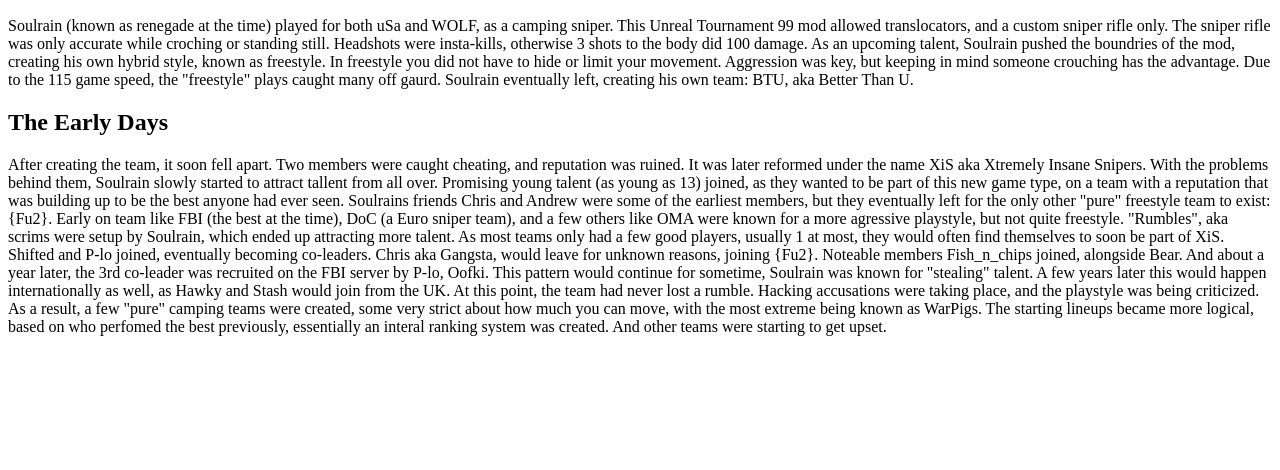
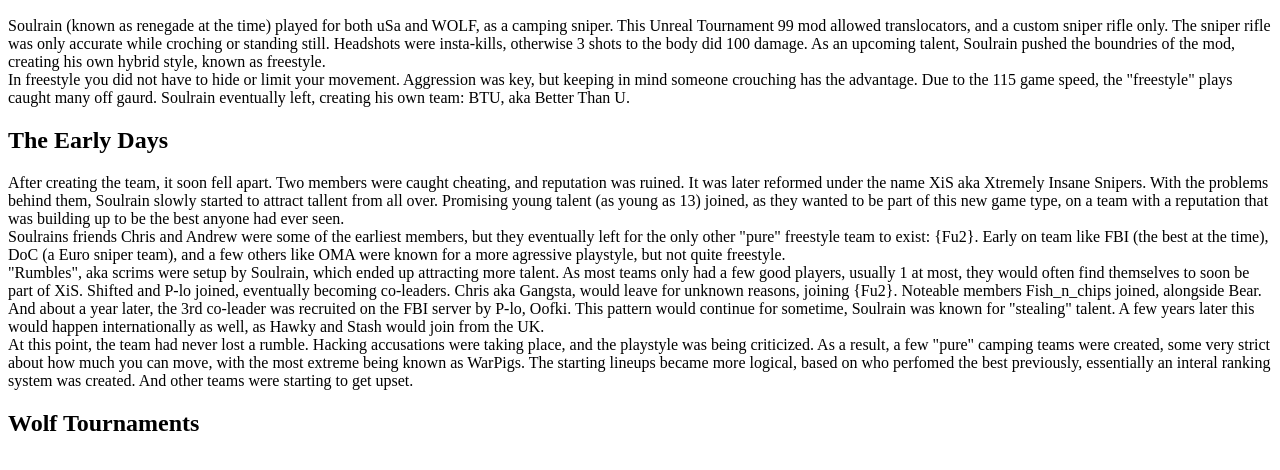
Before and after one commit to TeamXiS/TeamXiSWebsite, a plain HTML site: page index.html in a window 1280 px wide. Shown: the part 96-566 px from the top of the page. Drawn offline with Linux system fonts and the light colour scheme.

Commit message:
Update index.html

```diff
--- a/index.html
+++ b/index.html
@@ -7,18 +7,23 @@
     <div>
       <h2>The Start</h2>
       Soulrain (known as renegade at the time) played for both uSa and WOLF, as a camping sniper.  This Unreal Tournament 99 mod allowed translocators, and a custom sniper rifle only.  The sniper rifle was only accurate while croching or standing still.  Headshots were insta-kills, otherwise 3 shots to the body did 100 damage.  As an upcoming talent, Soulrain pushed the boundries of the mod, creating his own hybrid style, known as freestyle.
-
+      <br />
         In freestyle you did not have to hide or limit your movement.  Aggression was key, but keeping in mind someone crouching has the advantage.  Due to the 115 game speed, the "freestyle" plays caught many off gaurd.  Soulrain eventually left, creating his own team: BTU, aka Better Than U.
     </div>
     <div>
     <h2>The Early Days</h2>
       After creating the team, it soon fell apart.  Two members were caught cheating, and reputation was ruined.  It was later reformed under the name XiS aka Xtremely Insane Snipers.  With the problems behind them, Soulrain slowly started to attract tallent from all over.  Promising young talent (as young as 13) joined, as they wanted to be part of this new game type, on a team with a reputation that was building up to be the best anyone had ever seen.
-
+      <br />
       Soulrains friends Chris and Andrew were some of the earliest members, but they eventually left for the only other "pure" freestyle team to exist: {Fu2}.  Early on team like FBI (the best at the time), DoC (a Euro sniper team), and a few others like OMA were known for a more agressive playstyle, but not quite freestyle.
-
+      <br />
       "Rumbles", aka scrims were setup by Soulrain, which ended up attracting more talent.  As most teams only had a few good players, usually 1 at most, they would often find themselves to soon be part of XiS.  Shifted and P-lo joined, eventually becoming co-leaders.  Chris aka Gangsta, would leave for unknown reasons, joining {Fu2}.  Noteable members Fish_n_chips joined, alongside Bear.  And about a year later, the 3rd co-leader was recruited on the FBI server by P-lo, Oofki.  This pattern would continue for sometime, Soulrain was known for "stealing" talent.  A few years later this would happen internationally as well, as Hawky and Stash would join from the UK.
-
+      <br />
       At this point, the team had never lost a rumble.  Hacking accusations were taking place, and the playstyle was being criticized.  As a result, a few "pure" camping teams were created, some very strict about how much you can move, with the most extreme being known as WarPigs.  The starting lineups became more logical, based on who perfomed the best previously, essentially an interal ranking system was created.  And other teams were starting to get upset.
     </div>
+    <div>
+      <h2>Wolf Tournaments</h2>
+
+    </div>
+    <div>
   </body>
 </html>
```
